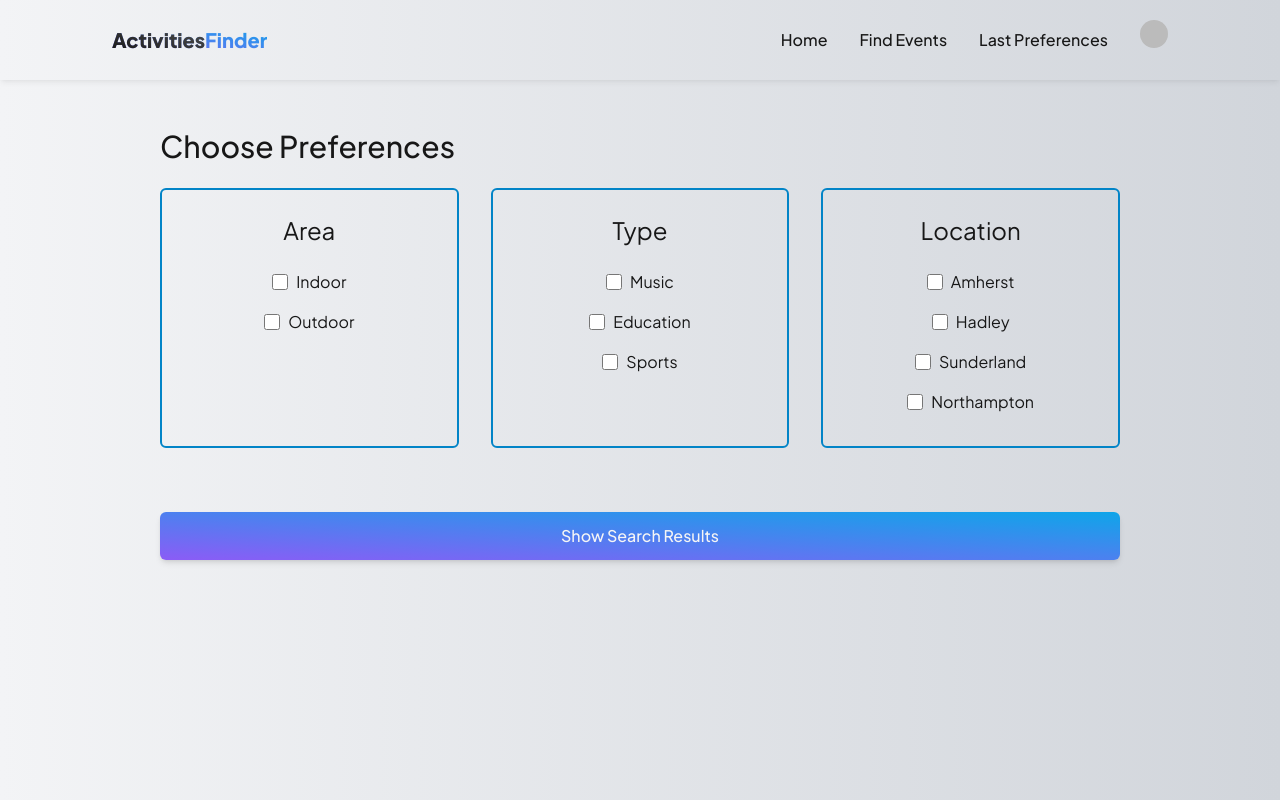
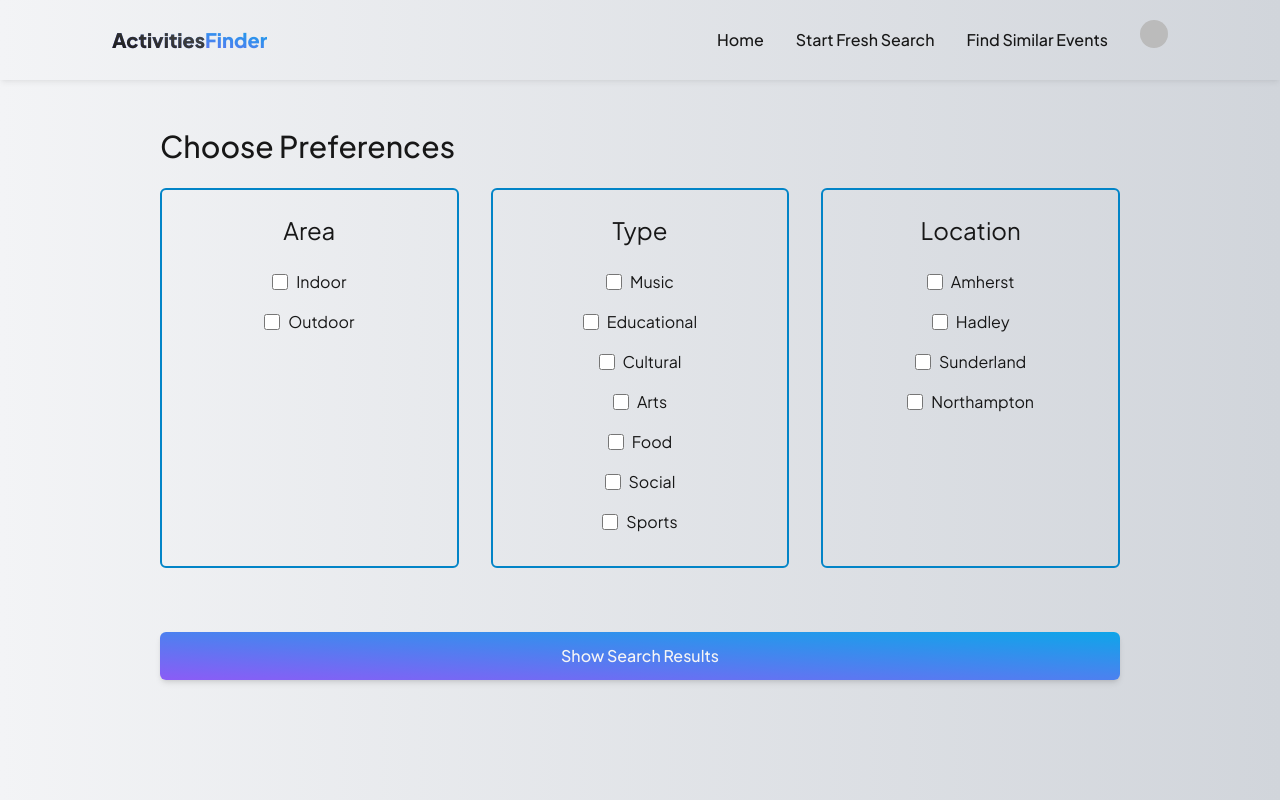
Before and after one commit to jackbisceglia/activitiesfinder-320, a Next.js app in the folder frontend/: page /preferences in a window 1280 px wide. Built offline with nearby package versions, Linux system fonts and the light colour scheme; no server answers; sample sign-in values are in the browser's storage; some icons are missing.

Commit message:
preferences changes and navbar and homepage

```diff
--- a/frontend/src/components/Navbar.tsx
+++ b/frontend/src/components/Navbar.tsx
@@ -103,9 +103,9 @@ const Navbar = () => {
 
   const pages: Record<string, PageLink> = {
     home: { title: "Home", href: "/" },
-    search: { title: "Find Events", href: "/preferences" },
+    search: { title: "Start Fresh Search", href: "/preferences" },
     results: {
-      title: "Last Preferences",
+      title: "Find Similar Events",
       href: `/results${searchParamString && `?${searchParamString}`}`,
     },
   };
--- a/frontend/src/pages/index.tsx
+++ b/frontend/src/pages/index.tsx
@@ -15,7 +15,7 @@ const FindEventsPanel = ({ hasEvents }: { hasEvents: boolean }) => {
   return (
     <div className={hasEvents ? singleColumnStyle : fullScreenStyle}>
       <Link
-        href="results"
+        href="preferences"
         className="px-6 py-3 font-medium transition-colors duration-300 rounded-md shadow-md bg-sky-100 hover:bg-sky-50"
       >
         {hasEvents ? "Find More Events" : "Find Events"}
--- a/frontend/src/pages/preferences.tsx
+++ b/frontend/src/pages/preferences.tsx
@@ -74,13 +74,65 @@ export default function Preferences() {
             <input
               type="checkbox"
               name="type"
-              value="education"
-              id="education"
+              value="educational"
+              id="educational"
               className="w-4 h-4 accent-sky-600"
               onChange={handleChange}
             />
-            <label htmlFor="education" className="ml-2">
-              Education
+            <label htmlFor="educational" className="ml-2">
+              Educational
+            </label>
+          </div>
+          <div className="inline-flex items-center mb-2">
+            <input
+              type="checkbox"
+              name="type"
+              value="cultural"
+              id="cultural"
+              className="w-4 h-4 accent-sky-600"
+              onChange={handleChange}
+            />
+            <label htmlFor="cultural" className="ml-2">
+              Cultural
+            </label>
+          </div>
+          <div className="inline-flex items-center mb-2">
+            <input
+              type="checkbox"
+              name="type"
+              value="arts"
+              id="arts"
+              className="w-4 h-4 accent-sky-600"
+              onChange={handleChange}
+            />
+            <label htmlFor="arts" className="ml-2">
+              Arts
+            </label>
+          </div>
+          <div className="inline-flex items-center mb-2">
+            <input
+              type="checkbox"
+              name="type"
+              value="food"
+              id="food"
+              className="w-4 h-4 accent-sky-600"
+              onChange={handleChange}
+            />
+            <label htmlFor="food" className="ml-2">
+              Food
+            </label>
+          </div>
+          <div className="inline-flex items-center mb-2">
+            <input
+              type="checkbox"
+              name="type"
+              value="social"
+              id="social"
+              className="w-4 h-4 accent-sky-600"
+              onChange={handleChange}
+            />
+            <label htmlFor="social" className="ml-2">
+              Social
             </label>
           </div>
           <div className="inline-flex items-center">
```
